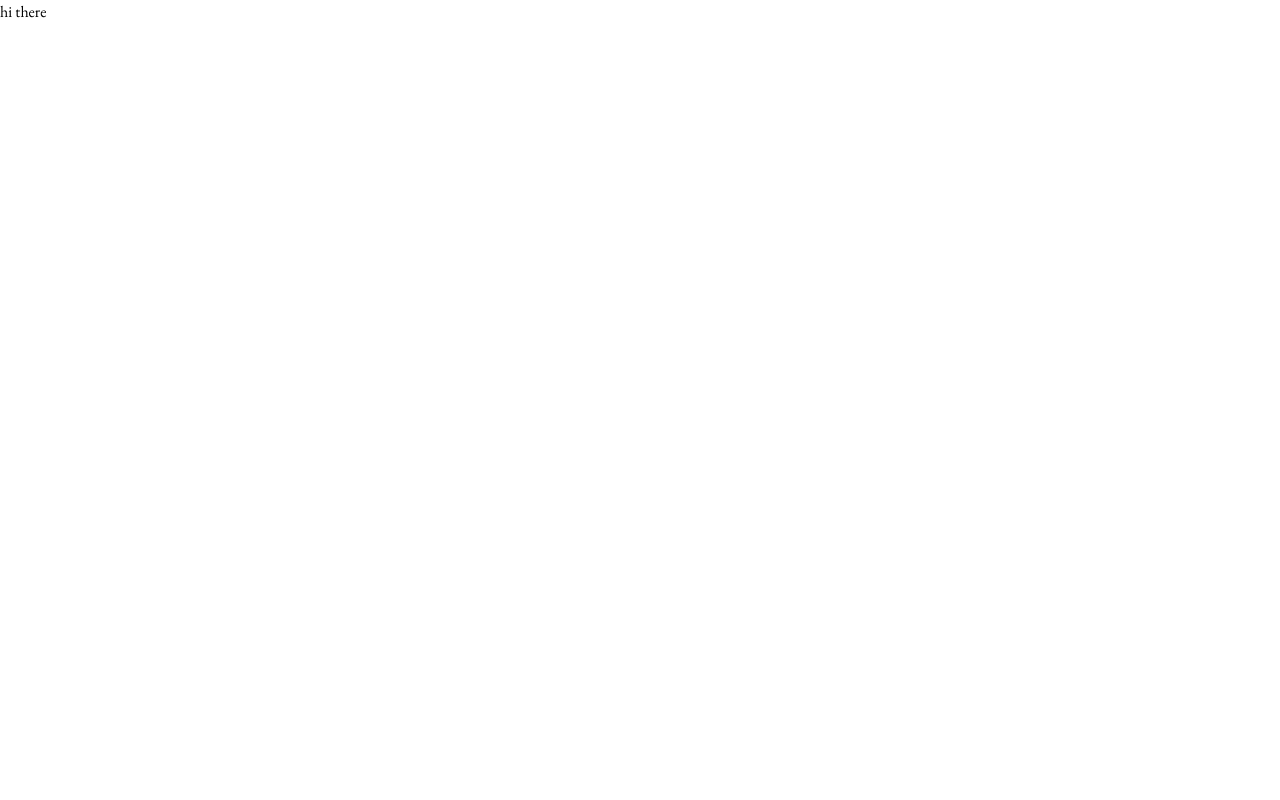
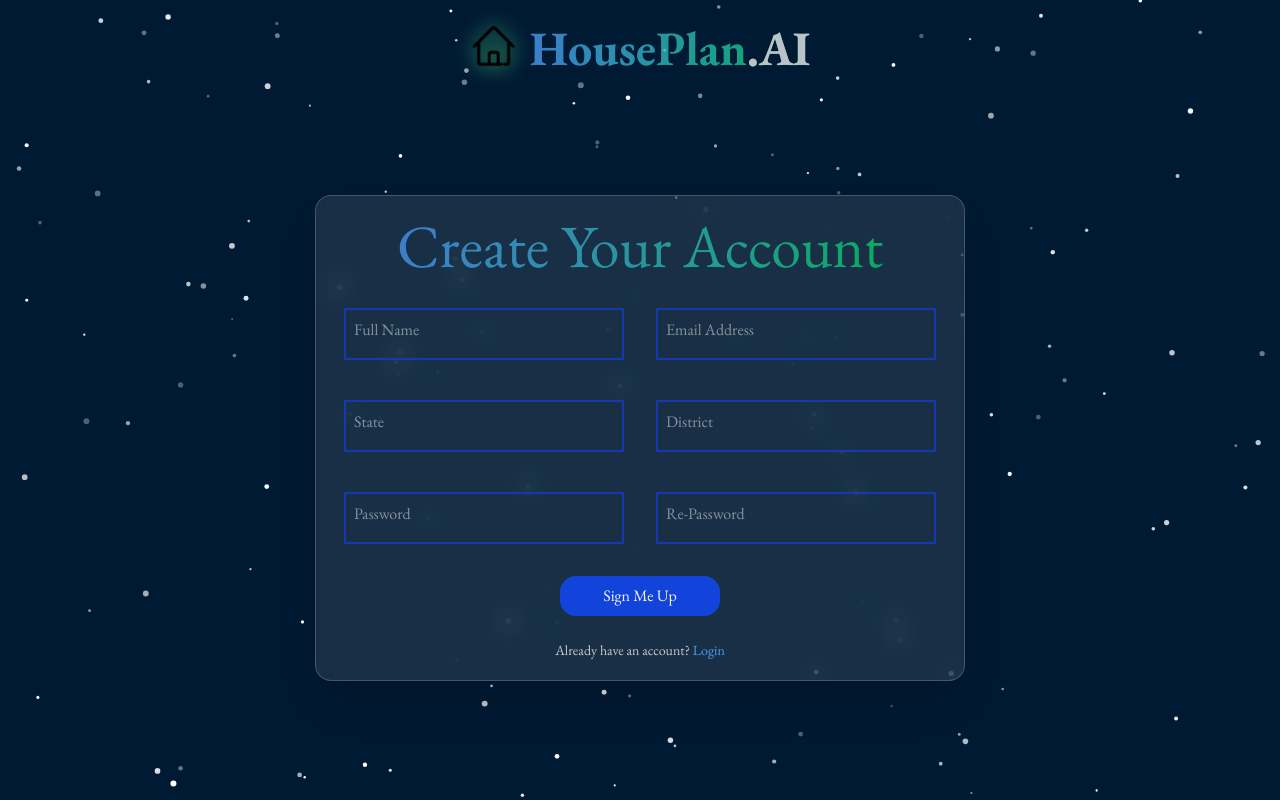
Before and after one commit to YogyashriPatil/house-plan-generation-website, a React (Vite) app in the folder frontend/: page /SignUp in a window 1280 px wide. Built offline with nearby package versions, Linux system fonts and the light colour scheme.

Commit message:
Sign up page completed

```diff
--- a/frontend/src/components/Button.jsx
+++ b/frontend/src/components/Button.jsx
@@ -1,5 +1,5 @@
 export function Button({textValue}){
     return <div className="text-center">
-        <button className="w-40 h-10 border-x-indigo-700 bg-blue-700 text-white rounded-2xl m-8">{textValue}</button>
+        <button className="w-40 h-10 border-x-indigo-700 bg-blue-700 text-white rounded-2xl ">{textValue}</button>
     </div>
 }
--- a/frontend/src/components/Heading.jsx
+++ b/frontend/src/components/Heading.jsx
@@ -1,6 +1,6 @@
 export const Heading = ({textValue}) => {
   return (
-    <div className="text-5xl text-center md:text-7xl bg-gradient-to-r from-blue-400 to-green-400 text-transparent bg-clip-text animate-pulse">
+    <div className="text-5xl text-center md:text-6xl bg-gradient-to-r from-blue-400 to-green-400 text-transparent bg-clip-text animate-pulse">
         <h1>{textValue}</h1>
     </div>
   )
--- a/frontend/src/index.css
+++ b/frontend/src/index.css
@@ -46,3 +46,30 @@
 @theme{
   --color-primary: #5044e5;
 }
+
+/* Stylish minimal scrollbar */
+.custom-scroll::-webkit-scrollbar {
+  width: 6px;
+}
+
+.custom-scroll::-webkit-scrollbar-track {
+  background: transparent;
+}
+
+.custom-scroll::-webkit-scrollbar-thumb {
+  background: linear-gradient(180deg, #3b82f6, #1e3a8a);
+  border-radius: 10px;
+}
+
+.custom-scroll::-webkit-scrollbar-thumb:hover {
+  background: linear-gradient(180deg, #60a5fa, #1e40af);
+}
+
+/* Smooth visibility only when scrolling */
+.custom-scroll {
+  scrollbar-width: thin;
+  scrollbar-color: transparent transparent;
+}
+.custom-scroll:hover {
+  scrollbar-color: #3b82f6 transparent;
+}
--- a/frontend/src/pages/Login.jsx
+++ b/frontend/src/pages/Login.jsx
@@ -4,11 +4,14 @@ import { Button } from '../components/Button'
 import AnimatedBG from '../components/AnimatedBg'
 import { Heading } from '../components/Heading'
 import { Link } from 'react-router-dom'
+import { Logo } from '../components/Logo'
 const Login = () => {
   return (
     <div className="relative w-full h-screen flex items-center justify-center">
       <AnimatedBG />
-
+        <div className="absolute top-4 left-1/2 -translate-x-1/2">
+          <Logo />
+        </div>
       <div className="absolute bg-white/10 backdrop-blur-md border border-white/20 rounded-xl shadow-2xl p-8 w-[350px] text-white flex flex-col items-center gap-6 opacity-80">
 
         <Heading textValue="Login" />
--- a/frontend/src/pages/Signup.jsx
+++ b/frontend/src/pages/Signup.jsx
@@ -1,5 +1,50 @@
+import AnimatedBG from "../components/AnimatedBg"
+import { Logo } from "../components/Logo"
+import { InputBox } from '../components/InputBox'
+import { Button } from '../components/Button'
+import { Heading } from '../components/Heading'
+import { Link } from "react-router-dom"
+
 export const Signup = () => {
-    return <div>
-        hi there
+  return (
+    <div className="relative w-full h-screen flex items-center justify-center">
+      <AnimatedBG />
+
+      {/* Logo - Center Top */}
+      <div className="absolute top-6 left-1/2 -translate-x-1/2">
+        <Logo />
+      </div>
+
+      {/* Signup Container */}
+      <div className="absolute bg-white/10 backdrop-blur-md border border-white/20
+        rounded-2xl shadow-2xl mt-14 md:mt-19 p-5 w-[650px] text-white
+        flex flex-col items-center gap-6 opacity-95">
+
+        <Heading textValue="Create Your Account" />
+
+        {/* First + Last Name */}
+        <div className="grid grid-cols-2 gap-4 w-full">
+            <InputBox placeholder="Full Name" />
+            <InputBox placeholder="Email Address" type="email" />
+        </div>
+
+        {/* District (Company in screenshot) */}
+        <div className="grid grid-cols-2 gap-4 w-full">
+            <InputBox placeholder="State" />
+            <InputBox placeholder="District" />
+        </div>
+        <div className="grid grid-cols-2 gap-4 w-full">
+          <InputBox placeholder="Password" type="password" />
+          <InputBox placeholder="Re-Password" type="password" />
+        </div>
+        <Link to="/login">
+            <Button textValue="Sign Me Up"/>
+        </Link>
+        <p className="text-sm text-gray-300">
+          Already have an account?{" "}
+          <Link to="/Login" className="text-blue-400 hover:underline">Login</Link>
+        </p>
+      </div>
     </div>
+  )
 }
```
